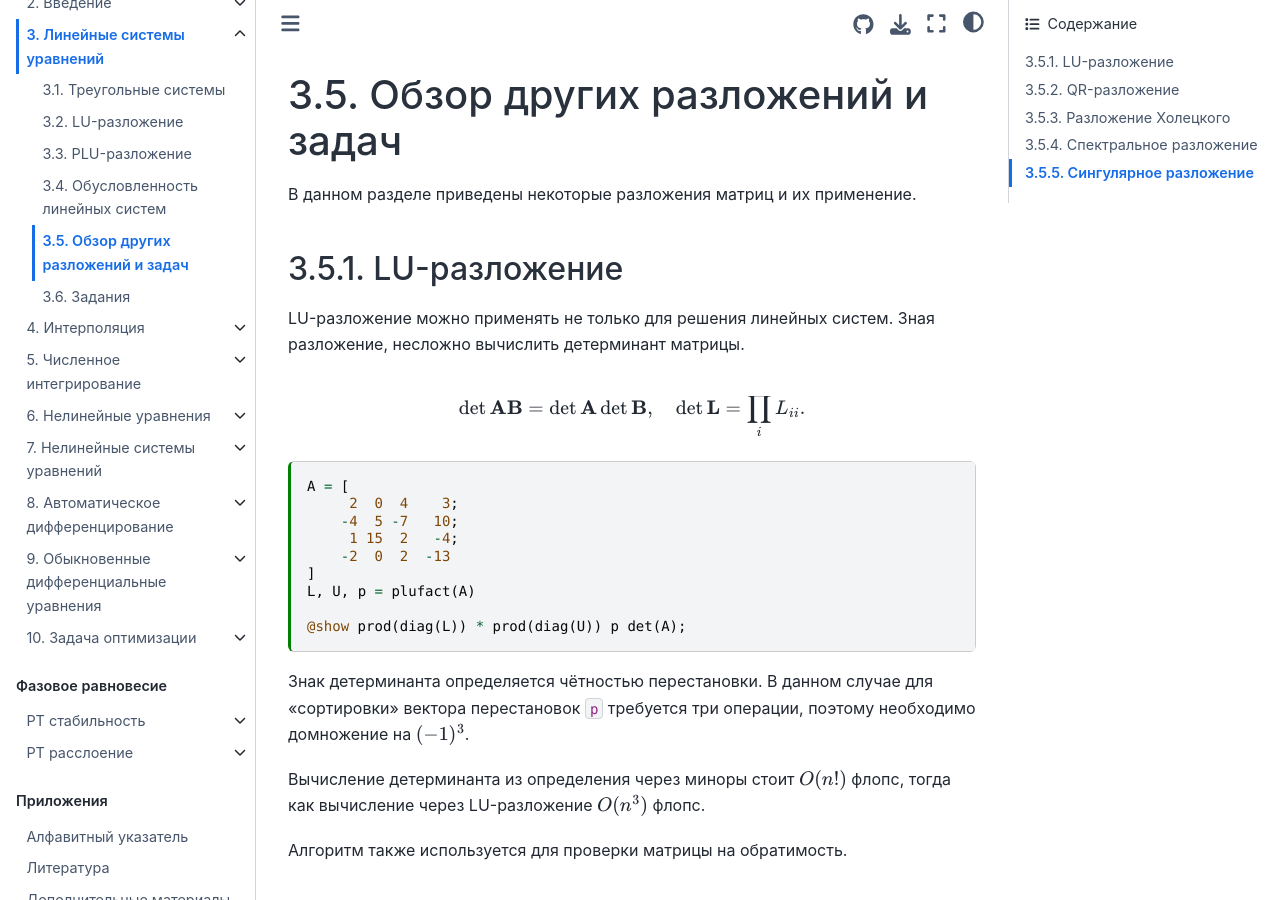
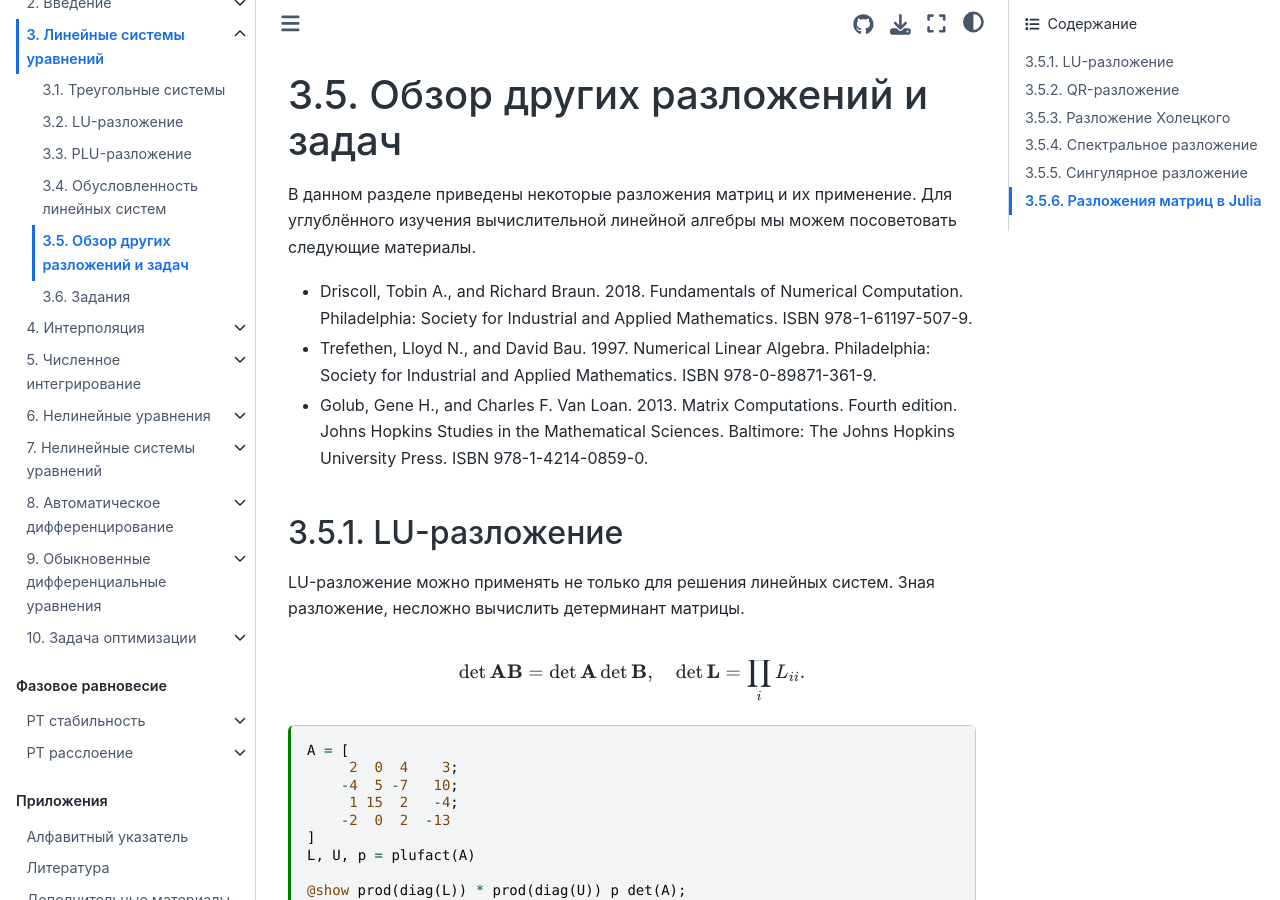
Before and after one commit to stepanzh/computational_thermodynamics, a Jupyter Book: the page built from book/syslinear/decompose_overview.md, in a window 1280 px wide and 900 px high. Built offline with Jupyter Book 1.0.4 settings and Sphinx 7.4.7 and the Sphinx Book theme 1.1.4, drawn with Linux system fonts in a browser that asks for light colours; some of the changed text lies outside the part shown.

Commit message:
feat(sysnonlinear): литература и ссылки на документацию к разложениям
Related #77

````diff
--- a/book/syslinear/decompose_overview.md
+++ b/book/syslinear/decompose_overview.md
@@ -27,6 +27,26 @@
 # Обзор других разложений и задач
 
 В данном разделе приведены некоторые разложения матриц и их применение.
+Для углублённого изучения вычислительной линейной алгебры мы можем посоветовать следующие материалы.
+
+- Driscoll, Tobin A., and Richard Braun.
+  2018.
+  Fundamentals of Numerical Computation.
+  Philadelphia: Society for Industrial and Applied Mathematics.
+  ISBN 978-1-61197-507-9.
+- Trefethen, Lloyd N., and David Bau.
+  1997.
+  Numerical Linear Algebra.
+  Philadelphia: Society for Industrial and Applied Mathematics.
+  ISBN 978-0-89871-361-9.
+- Golub, Gene H., and Charles F. Van Loan.
+  2013.
+  Matrix Computations.
+  Fourth edition.
+  Johns Hopkins Studies in the Mathematical Sciences.
+  Baltimore: The Johns Hopkins University Press.
+  ISBN 978-1-4214-0859-0.
+
 
 ## LU-разложение
 
@@ -154,3 +174,28 @@
 Таким образом, матрицу $\mathbf{A}$ можно приближать другими матрицами, меньшего ранга.
 Например, в ситуации матрицы с сильным отличием сингулярных значений $\sigma_{1 \dots 10} \gg \sigma_{11 \dots 100}$ достаточно использовать лишь одну десятую ($\nu = 10$) от всей размерности пространства.
 Это может использоваться в уменьшении количества вычислений ([model order reduction](https://en.wikipedia.org/wiki/Model_order_reduction)) или, например, в алгоритмах сжатия данных ([пример](https://dmicz.github.io/machine-learning/svd-image-compression/)).
+
+
+
+## Разложения матриц в Julia
+
+Большинство упомянутых разложений входят в стандартный Julia пакет [LinearAlgebra](https://docs.julialang.org/en/v1/stdlib/LinearAlgebra/).
+
+```{list-table}
+:header-rows: 1
+
+* - Разложение
+  - Ссылка
+* - LU
+  - `LinearAlgebra.lu`
+* - QR
+  - `LinearAlgebra.qr`
+* - Холецкого
+  - `LinearAlgebra.cholesky`
+* - Холецкого (модифицированное)
+  - [PositiveFactorizations.jl](https://github.com/timholy/PositiveFactorizations.jl/)
+* - Спектральное
+  - `LinearAlgebra.eigen`
+* - Сингулярное
+  - `LinearAlgebra.svd`
+```
````
Also changed, not shown: other parts of book/syslinear/decompose_overview.md (+2 -2 lines).
